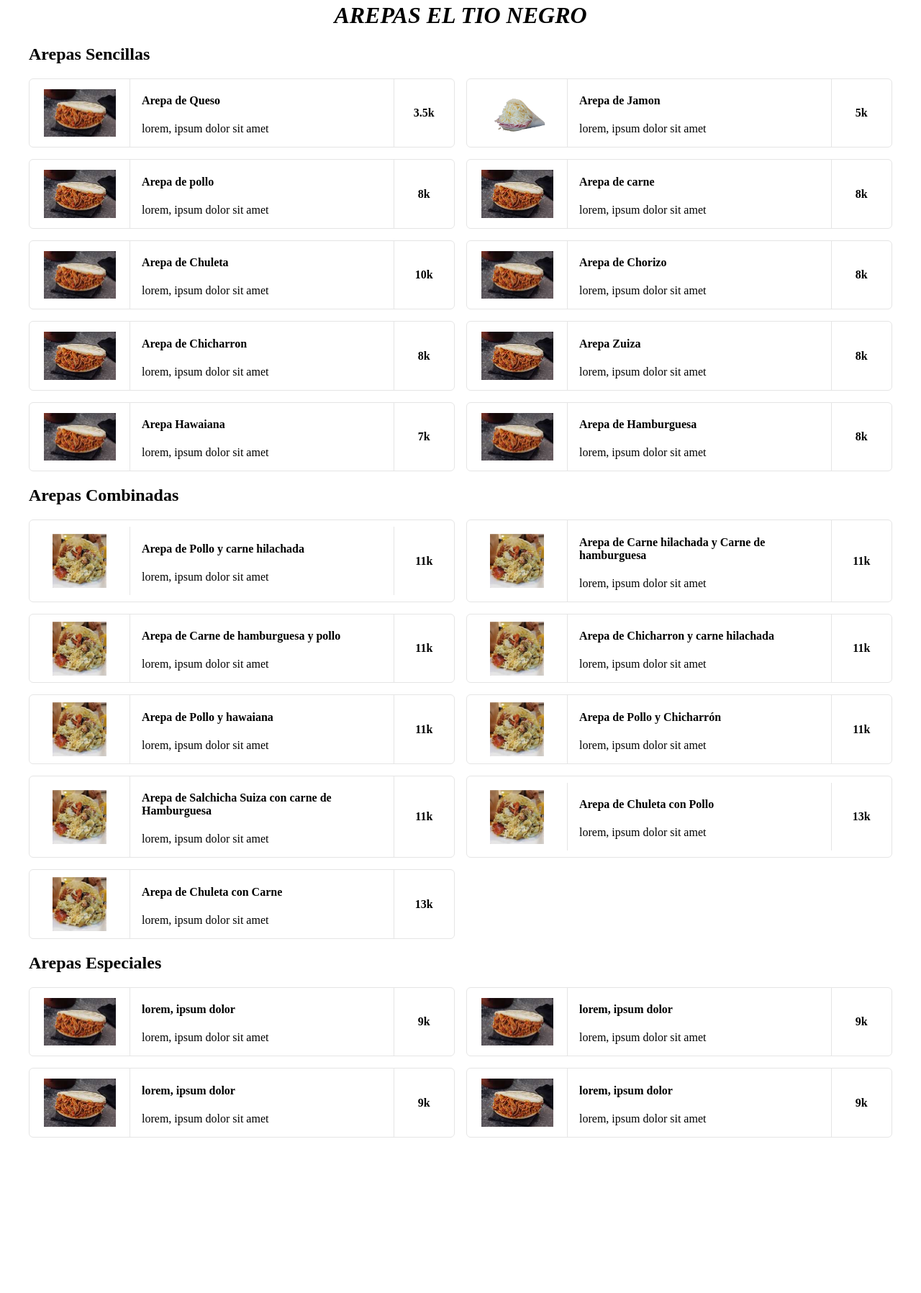
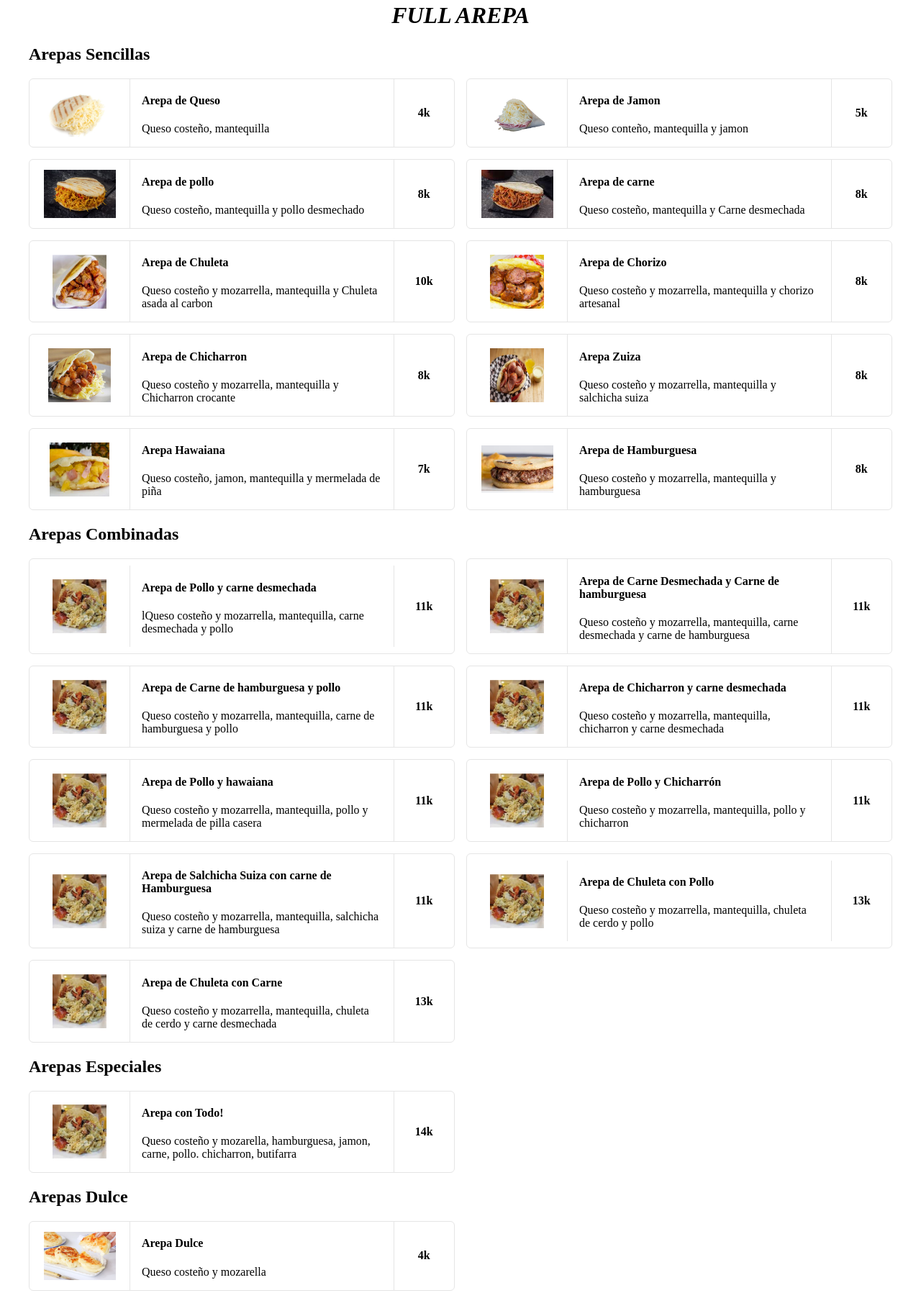
Before and after one commit to yaev321/arepas-las-delicias, a plain HTML site: page index.html in a window 1280 px wide. Shown: the part 18-1815 px from the top of the page at 72% size. Before the commit the page ends 1607 px from the top, so only its background shows below. Drawn offline with Linux system fonts and the light colour scheme.

Commit message:
Version final

```diff
--- a/index.html
+++ b/index.html
@@ -9,7 +9,7 @@
 <body>
 
     <header>
-        <h1>AREPAS EL TIO NEGRO</h1>
+        <h1>FULL AREPA</h1>
     </header>
 
     <section class="wrap">
@@ -21,16 +21,16 @@
         <div class="wrap column-2 carta">
             <div class="plato_carta">
                 <div class="imagen_plato_Carta">
-                    <img src="arepa.jpg" alt="imagen del plato">
+                    <img src="queso.jpg" alt="imagen del plato">
                 </div>
                 <div class="title_plato_carta">
                     <h4>Arepa de Queso</h4>
-                    <p>lorem, ipsum dolor sit amet</p>
+                    <p>Queso costeño, mantequilla</p>
 
                 </div>
 
                 <div class="precio_plato_carta">
-                    <span>3.5k</span>
+                    <span>4k</span>
                 </div>
             </div>
             <div class="plato_carta">
@@ -39,7 +39,7 @@
                 </div>
                 <div class="title_plato_carta">
                     <h4>Arepa de Jamon</h4>
-                    <p>lorem, ipsum dolor sit amet</p>
+                    <p>Queso conteño, mantequilla y jamon</p>
 
                 </div>
 
@@ -49,11 +49,11 @@
             </div>
             <div class="plato_carta">
                 <div class="imagen_plato_Carta">
-                    <img src="arepa.jpg" alt="imagen del plato">
+                    <img src="pollo.jpeg" alt="imagen del plato">
                 </div>
                 <div class="title_plato_carta">
                     <h4>Arepa de pollo</h4>
-                    <p>lorem, ipsum dolor sit amet</p>
+                    <p>Queso costeño, mantequilla y pollo desmechado</p>
 
                 </div>
 
@@ -67,7 +67,7 @@
                 </div>
                 <div class="title_plato_carta">
                     <h4>Arepa de carne</h4>
-                    <p>lorem, ipsum dolor sit amet</p>
+                    <p>Queso costeño, mantequilla y Carne desmechada</p>
 
                 </div>
 
@@ -77,11 +77,11 @@
             </div>
             <div class="plato_carta">
                 <div class="imagen_plato_Carta">
-                    <img src="arepa.jpg" alt="imagen del plato">
+                    <img src="chuleta.jpg" alt="imagen del plato">
                 </div>
                 <div class="title_plato_carta">
                     <h4>Arepa de Chuleta</h4>
-                    <p>lorem, ipsum dolor sit amet</p>
+                    <p>Queso costeño y mozarrella,  mantequilla y Chuleta asada al carbon</p>
 
                 </div>
 
@@ -91,11 +91,11 @@
             </div>
             <div class="plato_carta">
                 <div class="imagen_plato_Carta">
-                    <img src="arepa.jpg" alt="imagen del plato">
+                    <img src="chorizo.jpg" alt="imagen del plato">
                 </div>
                 <div class="title_plato_carta">
                     <h4>Arepa de Chorizo</h4>
-                    <p>lorem, ipsum dolor sit amet</p>
+                    <p>Queso costeño y mozarrella, mantequilla y chorizo artesanal</p>
 
                 </div>
 
@@ -105,11 +105,11 @@
             </div>
             <div class="plato_carta">
                 <div class="imagen_plato_Carta">
-                    <img src="arepa.jpg" alt="imagen del plato">
+                    <img src="chicharron.jpg" alt="imagen del plato">
                 </div>
                 <div class="title_plato_carta">
                     <h4>Arepa de Chicharron</h4>
-                    <p>lorem, ipsum dolor sit amet</p>
+                    <p>Queso costeño y mozarrella, mantequilla  y Chicharron crocante</p>
 
                 </div>
 
@@ -119,11 +119,11 @@
             </div>
             <div class="plato_carta">
                 <div class="imagen_plato_Carta">
-                    <img src="arepa.jpg" alt="imagen del plato">
+                    <img src="suiza.jpg" alt="imagen del plato">
                 </div>
                 <div class="title_plato_carta">
                     <h4>Arepa Zuiza</h4>
-                    <p>lorem, ipsum dolor sit amet</p>
+                    <p>Queso costeño y mozarrella, mantequilla y salchicha suiza</p>
 
                 </div>
 
@@ -133,11 +133,11 @@
             </div>
             <div class="plato_carta">
                 <div class="imagen_plato_Carta">
-                    <img src="arepa.jpg" alt="imagen del plato">
+                    <img src="hawaiana.jpg" alt="imagen del plato">
                 </div>
                 <div class="title_plato_carta">
                     <h4>Arepa Hawaiana</h4>
-                    <p>lorem, ipsum dolor sit amet</p>
+                    <p>Queso costeño, jamon, mantequilla y mermelada de piña</p>
 
                 </div>
 
@@ -147,11 +147,11 @@
             </div>
             <div class="plato_carta">
                 <div class="imagen_plato_Carta">
-                    <img src="arepa.jpg" alt="imagen del plato">
+                    <img src="hamburguesa.jpg" alt="imagen del plato">
                 </div>
                 <div class="title_plato_carta">
                     <h4>Arepa de Hamburguesa</h4>
-                    <p>lorem, ipsum dolor sit amet</p>
+                    <p>Queso costeño y mozarrella, mantequilla y hamburguesa</p>
 
                 </div>
 
@@ -171,8 +171,8 @@
                     <img src="arepa_combinada.jpg" alt="imagen del plato">
                 </div>
                 <div class="title_plato_carta">
-                    <h4>Arepa de Pollo y carne hilachada</h4>
-                    <p>lorem, ipsum dolor sit amet</p>
+                    <h4>Arepa de Pollo y carne desmechada</h4>
+                    <p>lQueso costeño y mozarrella, mantequilla, carne desmechada y pollo</p>
 
                 </div>
 
@@ -185,8 +185,8 @@
                     <img src="arepa_combinada.jpg" alt="imagen del plato">
                 </div>
                 <div class="title_plato_carta">
-                    <h4>Arepa de Carne hilachada y Carne de hamburguesa</h4>
-                    <p>lorem, ipsum dolor sit amet</p>
+                    <h4>Arepa de Carne Desmechada y Carne de hamburguesa</h4>
+                    <p>Queso costeño y mozarrella, mantequilla, carne desmechada y carne de hamburguesa</p>
 
                 </div>
 
@@ -200,7 +200,7 @@
                 </div>
                 <div class="title_plato_carta">
                     <h4>Arepa de Carne de hamburguesa y pollo</h4>
-                    <p>lorem, ipsum dolor sit amet</p>
+                    <p>Queso costeño y mozarrella, mantequilla, carne de hamburguesa y pollo</p>
 
                 </div>
 
@@ -213,8 +213,8 @@
                     <img src="arepa_combinada.jpg" alt="imagen del plato">
                 </div>
                 <div class="title_plato_carta">
-                    <h4>Arepa de Chicharron y carne hilachada</h4>
-                    <p>lorem, ipsum dolor sit amet</p>
+                    <h4>Arepa de Chicharron y carne desmechada</h4>
+                    <p>Queso costeño y mozarrella, mantequilla, chicharron y carne desmechada</p>
 
                 </div>
 
@@ -228,7 +228,7 @@
                 </div>
                 <div class="title_plato_carta">
                     <h4>Arepa de Pollo y hawaiana</h4>
-                    <p>lorem, ipsum dolor sit amet</p>
+                    <p>Queso costeño y mozarrella, mantequilla, pollo y mermelada de pilla casera</p>
 
                 </div>
 
@@ -242,7 +242,7 @@
                 </div>
                 <div class="title_plato_carta">
                     <h4>Arepa de Pollo y Chicharrón</h4>
-                    <p>lorem, ipsum dolor sit amet</p>
+                    <p>Queso costeño y mozarrella, mantequilla, pollo y chicharron</p>
 
                 </div>
 
@@ -256,7 +256,7 @@
                 </div>
                 <div class="title_plato_carta">
                     <h4>Arepa de Salchicha Suiza con carne de Hamburguesa</h4>
-                    <p>lorem, ipsum dolor sit amet</p>
+                    <p>Queso costeño y mozarrella, mantequilla, salchicha suiza y carne de hamburguesa</p>
 
                 </div>
 
@@ -270,7 +270,7 @@
                 </div>
                 <div class="title_plato_carta">
                     <h4>Arepa de Chuleta con Pollo</h4>
-                    <p>lorem, ipsum dolor sit amet</p>
+                    <p>Queso costeño y mozarrella, mantequilla, chuleta de cerdo y pollo</p>
 
                 </div>
 
@@ -284,7 +284,7 @@
                 </div>
                 <div class="title_plato_carta">
                     <h4>Arepa de Chuleta con Carne</h4>
-                    <p>lorem, ipsum dolor sit amet</p>
+                    <p>Queso costeño y mozarrella, mantequilla, chuleta de cerdo y carne desmechada</p>
 
                 </div>
 
@@ -301,58 +301,36 @@
         <div class="wrap column-2 carta">
             <div class="plato_carta">
                 <div class="imagen_plato_Carta">
-                    <img src="arepa.jpg" alt="imagen del plato">
+                    <img src="arepa_combinada.jpg" alt="imagen del plato">
                 </div>
                 <div class="title_plato_carta">
-                    <h4>lorem, ipsum dolor</h4>
-                    <p>lorem, ipsum dolor sit amet</p>
+                    <h4>Arepa con Todo!</h4>
+                    <p>Queso costeño y mozarella, hamburguesa, jamon, carne, pollo. chicharron, butifarra</p>
 
                 </div>
 
                 <div class="precio_plato_carta">
-                    <span>9k</span>
+                    <span>14k</span>
                 </div>
             </div>
+        </div>
+        <div class="wrap-title-seciton">
+            <h2>Arepas Dulce</h2>
+        </div>
+
+        <div class="wrap column-2 carta">
             <div class="plato_carta">
                 <div class="imagen_plato_Carta">
-                    <img src="arepa.jpg" alt="imagen del plato">
+                    <img src="pequeñas.jpg" alt="imagen del plato">
                 </div>
                 <div class="title_plato_carta">
-                    <h4>lorem, ipsum dolor</h4>
-                    <p>lorem, ipsum dolor sit amet</p>
+                    <h4>Arepa Dulce</h4>
+                    <p>Queso costeño y mozarella</p>
 
                 </div>
 
                 <div class="precio_plato_carta">
-                    <span>9k</span>
-                </div>
-            </div>
-            <div class="plato_carta">
-                <div class="imagen_plato_Carta">
-                    <img src="arepa.jpg" alt="imagen del plato">
-                </div>
-                <div class="title_plato_carta">
-                    <h4>lorem, ipsum dolor</h4>
-                    <p>lorem, ipsum dolor sit amet</p>
-
-                </div>
-
-                <div class="precio_plato_carta">
-                    <span>9k</span>
-                </div>
-            </div>
-            <div class="plato_carta">
-                <div class="imagen_plato_Carta">
-                    <img src="arepa.jpg" alt="imagen del plato">
-                </div>
-                <div class="title_plato_carta">
-                    <h4>lorem, ipsum dolor</h4>
-                    <p>lorem, ipsum dolor sit amet</p>
-
-                </div>
-
-                <div class="precio_plato_carta">
-                    <span>9k</span>
+                    <span>4k</span>
                 </div>
             </div>
         </div>
--- a/style.css
+++ b/style.css
@@ -1,9 +1,11 @@
 html{
     font-family: sustem-ui;
+
 }
 
 a{
     text-decoration: none;
+
 }
 
 header{
```
Also changed, not shown: chicharron.jpg (added), chorizo.jpg (added), chuleta.jpg (added), hamburguesa.jpg (added), hawaiana.jpg (added), pequeñas.jpg (added), pollo.jpeg (added), queso.jpg (added), suiza.jpg (added).
